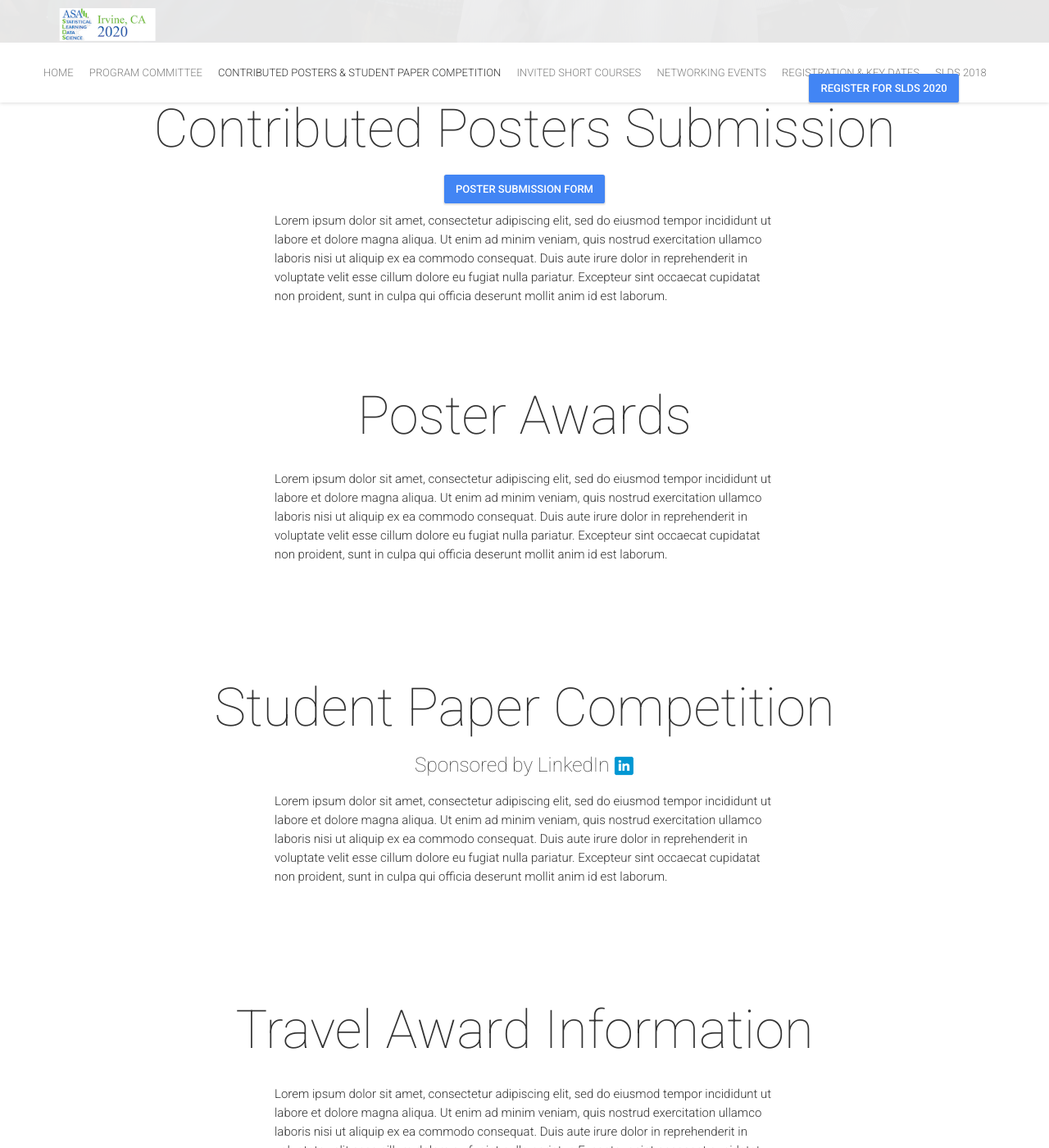
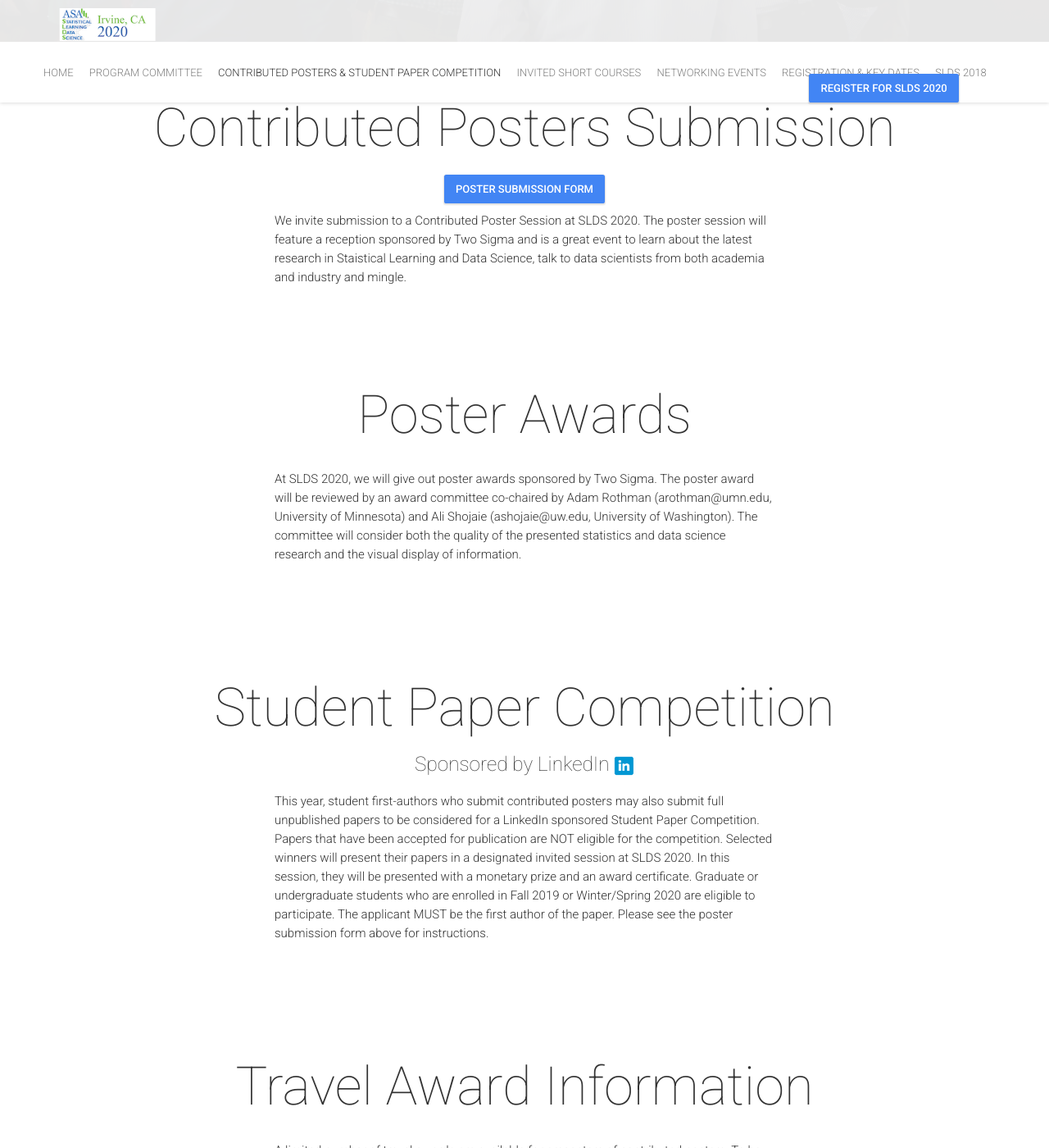
Before and after one commit to ASASLDS/SLDS2020, a Jekyll site: the page built from posters.html, in a window 1280 px wide and 1400 px high, scrolled down 468 px. Shown: the whole window at 82% size. Built offline with Jekyll 4.4.1, drawn with Linux system fonts in a browser that asks for light colours; nearby versions of some CDN libraries; comment, search, counter and statistics services are not loaded; some of the changed text lies outside the part shown.

Commit message:
updated information about posters

```diff
--- a/_config.yml
+++ b/_config.yml
@@ -195,19 +195,19 @@ networkingRows:
    image: 'networking-banquet.jpg'}
 
 # Posters Page
-posterSubmitLink: '#'
-contributedPostersDescription: "Lorem ipsum dolor sit amet, consectetur adipiscing elit, sed do eiusmod tempor incididunt ut labore et dolore magna aliqua. Ut enim ad minim veniam, quis nostrud exercitation ullamco laboris nisi ut aliquip ex ea commodo consequat. Duis aute irure dolor in reprehenderit in voluptate velit esse cillum dolore eu fugiat nulla pariatur. Excepteur sint occaecat cupidatat non proident, sunt in culpa qui officia deserunt mollit anim id est laborum."
+posterSubmitLink: 'https://forms.gle/P5QuwL41JgzJgkMS9'
+contributedPostersDescription: "We invite submission to a Contributed Poster Session at SLDS 2020. The poster session will feature a reception sponsored by Two Sigma and is a great event to learn about the latest research in Staistical Learning and Data Science, talk to data scientists from both academia and industry and mingle."
 
 # Poster Prizes Block
 posterPrizesTitle: "Poster Awards"
-posterPrizesText: "Lorem ipsum dolor sit amet, consectetur adipiscing elit, sed do eiusmod tempor incididunt ut labore et dolore magna aliqua. Ut enim ad minim veniam, quis nostrud exercitation ullamco laboris nisi ut aliquip ex ea commodo consequat. Duis aute irure dolor in reprehenderit in voluptate velit esse cillum dolore eu fugiat nulla pariatur. Excepteur sint occaecat cupidatat non proident, sunt in culpa qui officia deserunt mollit anim id est laborum."
+posterPrizesText: "At SLDS 2020, we will give out poster awards sponsored by Two Sigma. The poster award will be reviewed by an award committee co-chaired by Adam Rothman (arothman@umn.edu, University of Minnesota) and Ali Shojaie (ashojaie@uw.edu, University of Washington). The committee will consider both the quality of the presented statistics and data science research and the visual display of information. "
 
 # Poster Paper Submission Text
 paperCompetitionTitle: "Student Paper Competition"
 paperCompetitionSubtitle: "Sponsored by LinkedIn"
-paperCompetitionText: "Lorem ipsum dolor sit amet, consectetur adipiscing elit, sed do eiusmod tempor incididunt ut labore et dolore magna aliqua. Ut enim ad minim veniam, quis nostrud exercitation ullamco laboris nisi ut aliquip ex ea commodo consequat. Duis aute irure dolor in reprehenderit in voluptate velit esse cillum dolore eu fugiat nulla pariatur. Excepteur sint occaecat cupidatat non proident, sunt in culpa qui officia deserunt mollit anim id est laborum."
+paperCompetitionText: "This year, student first-authors who submit contributed posters may also submit full unpublished papers to be considered for a LinkedIn sponsored Student Paper Competition. Papers that have been accepted for publication are NOT eligible for the competition. Selected winners will present their papers in a designated invited session at SLDS 2020. In this session, they will be presented with a monetary prize and an award certificate. Graduate or undergraduate students who are enrolled in Fall 2019 or Winter/Spring 2020 are eligible to participate. The applicant MUST be the first author of the paper. Please see the poster submission form above for instructions."
 paperCompetitionImg: 'partners\linkedin-cropped.png'
 
 # Travel Award Info
 travelAwardInfoTitle: "Travel Award Information"
-travelAwardInfoText: "Lorem ipsum dolor sit amet, consectetur adipiscing elit, sed do eiusmod tempor incididunt ut labore et dolore magna aliqua. Ut enim ad minim veniam, quis nostrud exercitation ullamco laboris nisi ut aliquip ex ea commodo consequat. Duis aute irure dolor in reprehenderit in voluptate velit esse cillum dolore eu fugiat nulla pariatur. Excepteur sint occaecat cupidatat non proident, sunt in culpa qui officia deserunt mollit anim id est laborum."
+travelAwardInfoText: "A limited number of travel awards are available for presenters of contributed posters. To be considered, please submit a copy of your latest CV in the poster submission form. Women and underrepresented minorities are encouraged to apply."
--- a/posters.html
+++ b/posters.html
@@ -2,7 +2,6 @@
 layout: default
 title: Contributed Posters and Student Paper Competition
 subtitle: Sponsored by Two Sigma and LinkedIn
-subtitleImg: partners/two-sigma-transparent.png
 permalink: /posters/
 image: postersession-background.JPG
 ---
```
